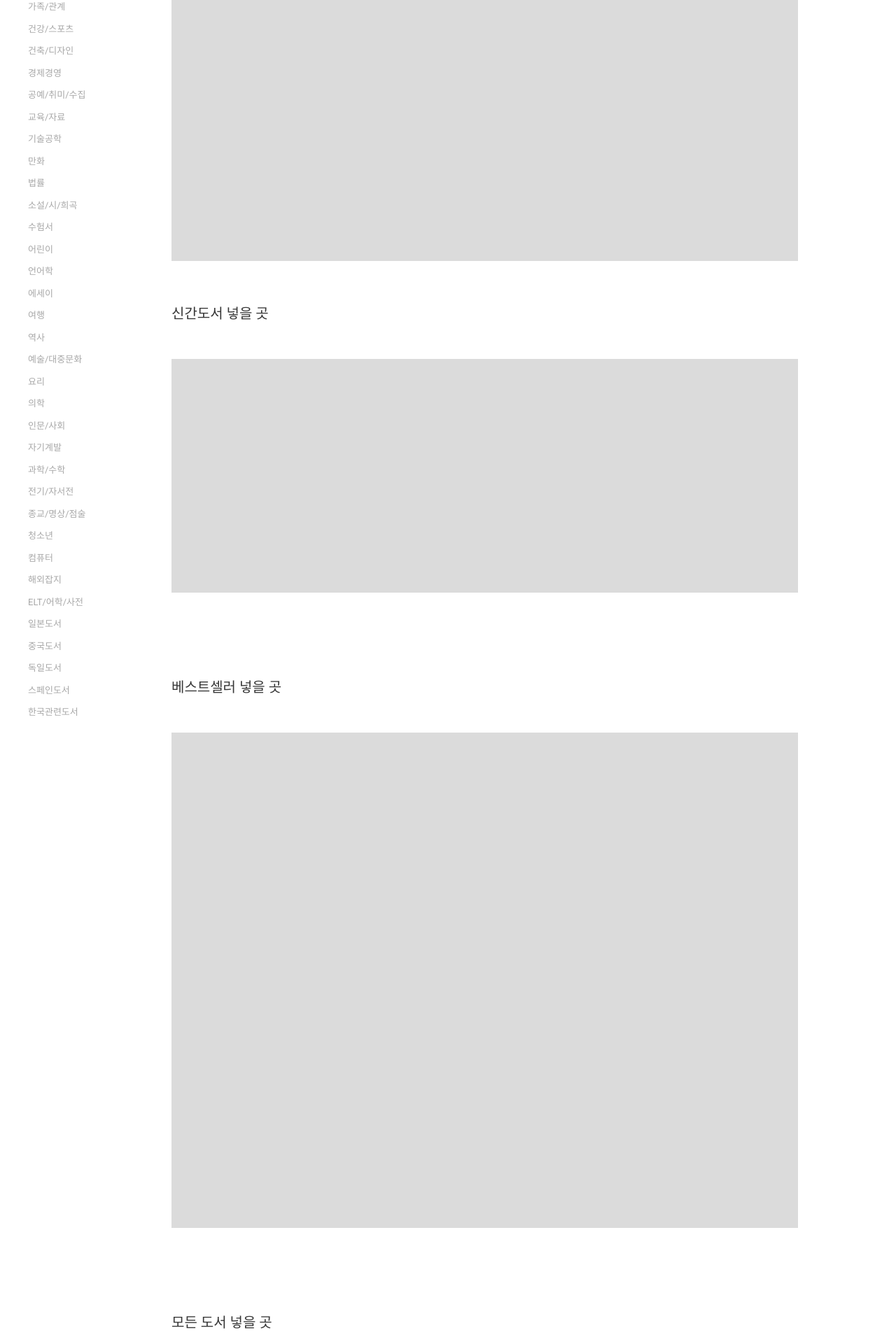
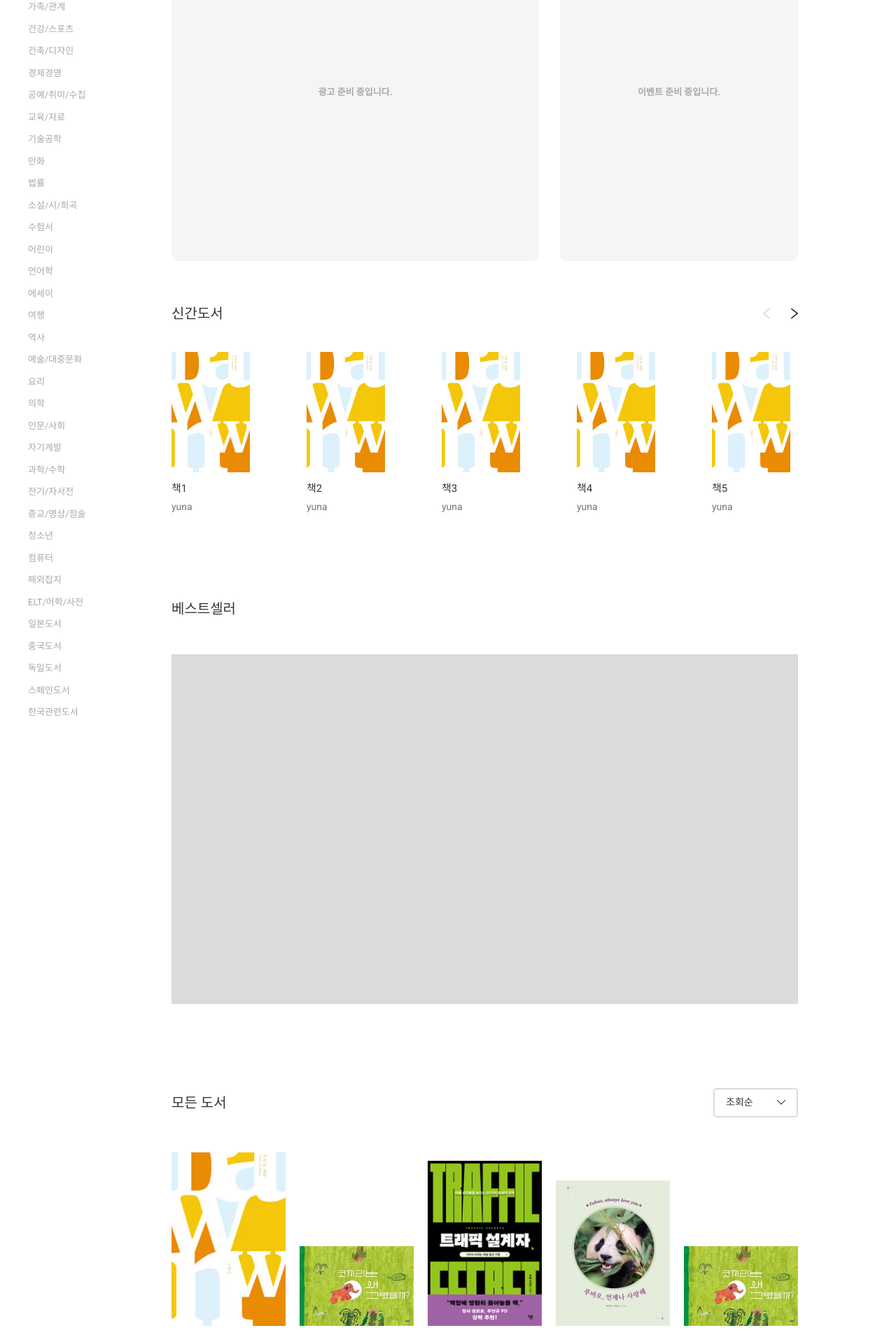
Before and after one commit to yunajoe/front_bookstore-README, a Next.js app: page /foreign in a window 1280 px wide. Shown: the part 320-2228 px from the top of the page at 70% size. Built offline with nearby package versions, Linux system fonts and the light colour scheme.

Commit message:
style: 일부 디자인 수정

```diff
--- a/src/components/layout/sidebarLayout.tsx
+++ b/src/components/layout/sidebarLayout.tsx
@@ -20,6 +20,8 @@ function SidebarLayout({
   children,
 }: SidebarLayoutProps) {
   return (
+    <div className='flex flex-col mobile:flex-center'>
+
       <MainLayout>
         <section
           role="contents"
@@ -37,6 +39,7 @@ function SidebarLayout({
           <div>{children}</div>
         </section>
       </MainLayout>
+      </div>
   );
 }
 
--- a/src/components/list/categoryBookList/categoryBookList.tsx
+++ b/src/components/list/categoryBookList/categoryBookList.tsx
@@ -3,11 +3,13 @@ import Link from "next/link";
 
 import PreviewBookInfo from "@/components/book/previewBookInfo/previewBookInfo";
 import DropDown from "@/components/dropDown/dropDown";
+import useCarouselEnv from "@/hooks/useCarouselEnv";
+
 import TestImage1 from '@/public/images/SampleBookCover1.jpeg';
 import { DomesticBookList } from "@/pages/api/mock/domesticBookListMock";
-import useCarouselEnv from "@/hooks/useCarouselEnv";
+
 interface CategoryBookList {
-  mainCategory: "국내" | "외국";
+  mainCategory: "domestic" | "foreign";
   subCategory?: string;
 }
 
--- a/src/pages/domestic/[category]/index.tsx
+++ b/src/pages/domestic/[category]/index.tsx
@@ -1,6 +1,11 @@
 import { useRouter } from 'next/router';
 import SidebarLayout from '@/components/layout/sidebarLayout';
 import Spacing from '@/components/container/spacing/spacing';
+import EventSection from '@/components/container/eventSection/eventSection';
+import CategoryCarousel from '@/components/carousel/categoryCarousel';
+import { carouselMockData } from '@/pages/api/mock/carouselMock';
+import { responsive } from '@/utils/checkResponsiveEnv';
+import CategoryBookList from '@/components/list/categoryBookList/categoryBookList';
 
 function CategoryPage() {
   const router = useRouter();
@@ -9,40 +14,23 @@ function CategoryPage() {
   return (
       <SidebarLayout isDomestic={true} location={category as string}>
         <Spacing height={[0, 0, 20]} />
-      <article>
+
+        <EventSection adsSizeClassName='w-[525px] h-[483px] tablet:w-297 tablet:h-275 mobile:w-330 mobile:h-178' eventSizeClassName='w-[340px] h-[483px] tablet:w-194 tablet:h-275 mobile:w-330 mobile:h-90'/>
+        <Spacing height={[60, 40, 40]} />
+
+        <CategoryCarousel data={carouselMockData} responsive={responsive} />
+        <Spacing height={[120, 80, 80]} />
+
+        <article className="flex flex-col gap-50 mobile:gap-20 tablet:gap-40">
+          <h1 className="text-20 text-black">베스트셀러</h1>
           <div
             role="temp"
-          className="h-[483px] w-[895px] bg-gray-1 mobile:h-[278px] mobile:w-[330px] tablet:h-[275px]
-            tablet:w-[511px]">
-          광고 넣을 곳!!!!!
-        </div>
-      </article>
-      <Spacing height={[60, 40, 40]} />
-      <article className="flex flex-col gap-50 mobile:gap-20 tablet:gap-40">
-        <h1 className="text-20 text-black">신간도서 넣을 곳</h1>
-        <div
-          role="temp"
-          className="h-[334px] w-[895px] bg-gray-1 mobile:h-[297px] mobile:w-[330px] tablet:h-[336px]
+            className="h-[500px] w-[895px] bg-gray-1 mobile:w-[330px]
             tablet:w-[511px]"></div>
         </article>
         <Spacing height={[120, 80, 80]} />
-      <article className="flex flex-col gap-50 mobile:gap-20 tablet:gap-40">
-        <h1 className="text-20 text-black">베스트셀러 넣을 곳</h1>
-        <div
-          role="temp"
-          className="h-[708px] w-[895px] bg-gray-1 mobile:h-[1735px] mobile:w-[330px]
-            tablet:h-[1464px] tablet:w-[511px]"></div>
-      </article>
-      <Spacing height={[120, 80, 80]} />
-      <article className="flex flex-col gap-50 mobile:gap-20 tablet:gap-40">
-        <div className="flex items-center justify-between">
-          <h1 className="text-20 text-black">모든 도서 넣을 곳</h1>
-        </div>
-        <div
-          role="temp"
-          className="h-[708px] w-[895px] bg-gray-1 mobile:h-[1735px] mobile:w-[330px]
-            tablet:h-[1464px] tablet:w-[511px]"></div>
-      </article>
+
+      <CategoryBookList mainCategory="domestic" subCategory={category as string} />
       </SidebarLayout>
   );
 }
--- a/src/pages/domestic/index.tsx
+++ b/src/pages/domestic/index.tsx
@@ -12,7 +12,6 @@ import { carouselMockData } from '../api/mock/carouselMock';
 
 export default function DomesticPage() {
   return (
-    <div className='flex flex-col mobile:flex-center'>
       <SidebarLayout isDomestic={true}>
         <Spacing height={[0, 0, 20]} />
 
@@ -31,8 +30,7 @@ export default function DomesticPage() {
         </article>
         <Spacing height={[120, 80, 80]} />
 
-        <CategoryBookList mainCategory="국내"/>
+        <CategoryBookList mainCategory="domestic"/>
       </SidebarLayout>
-    </div>
   );
 }
--- a/src/pages/foreign/[category]/index.tsx
+++ b/src/pages/foreign/[category]/index.tsx
@@ -1,6 +1,11 @@
 import { useRouter } from 'next/router';
 import SidebarLayout from '@/components/layout/sidebarLayout';
 import Spacing from '@/components/container/spacing/spacing';
+import EventSection from '@/components/container/eventSection/eventSection';
+import CategoryCarousel from '@/components/carousel/categoryCarousel';
+import { carouselMockData } from '@/pages/api/mock/carouselMock';
+import { responsive } from '@/utils/checkResponsiveEnv';
+import CategoryBookList from '@/components/list/categoryBookList/categoryBookList';
 
 function CategoryPage() {
   const router = useRouter();
@@ -9,40 +14,23 @@ function CategoryPage() {
   return (
       <SidebarLayout isDomestic={false} location={category as string}>
         <Spacing height={[0, 0, 20]} />
-      <article>
+
+        <EventSection adsSizeClassName='w-[525px] h-[483px] tablet:w-297 tablet:h-275 mobile:w-330 mobile:h-178' eventSizeClassName='w-[340px] h-[483px] tablet:w-194 tablet:h-275 mobile:w-330 mobile:h-90'/>
+        <Spacing height={[60, 40, 40]} />
+
+        <CategoryCarousel data={carouselMockData} responsive={responsive} />
+        <Spacing height={[120, 80, 80]} />
+
+        <article className="flex flex-col gap-50 mobile:gap-20 tablet:gap-40">
+          <h1 className="text-20 text-black">베스트셀러</h1>
           <div
             role="temp"
-          className="h-[483px] w-[895px] bg-gray-1 mobile:h-[278px] mobile:w-[330px] tablet:h-[275px]
-            tablet:w-[511px]">
-          광고 넣을 곳!!!!!
-        </div>
-      </article>
-      <Spacing height={[60, 40, 40]} />
-      <article className="flex flex-col gap-50 mobile:gap-20 tablet:gap-40">
-        <h1 className="text-20 text-black">신간도서 넣을 곳</h1>
-        <div
-          role="temp"
-          className="h-[334px] w-[895px] bg-gray-1 mobile:h-[297px] mobile:w-[330px] tablet:h-[336px]
+            className="h-[500px] w-[895px] bg-gray-1 mobile:w-[330px]
             tablet:w-[511px]"></div>
         </article>
         <Spacing height={[120, 80, 80]} />
-      <article className="flex flex-col gap-50 mobile:gap-20 tablet:gap-40">
-        <h1 className="text-20 text-black">베스트셀러 넣을 곳</h1>
-        <div
-          role="temp"
-          className="h-[708px] w-[895px] bg-gray-1 mobile:h-[1735px] mobile:w-[330px]
-            tablet:h-[1464px] tablet:w-[511px]"></div>
-      </article>
-      <Spacing height={[120, 80, 80]} />
-      <article className="flex flex-col gap-50 mobile:gap-20 tablet:gap-40">
-        <div className="flex items-center justify-between">
-          <h1 className="text-20 text-black">모든 도서 넣을 곳</h1>
-        </div>
-        <div
-          role="temp"
-          className="h-[708px] w-[895px] bg-gray-1 mobile:h-[1735px] mobile:w-[330px]
-            tablet:h-[1464px] tablet:w-[511px]"></div>
-      </article>
+
+      <CategoryBookList mainCategory="foreign" subCategory={category as string} />
       </SidebarLayout>
   );
 }
--- a/src/pages/foreign/index.tsx
+++ b/src/pages/foreign/index.tsx
@@ -2,45 +2,35 @@
 
 import SidebarLayout from '@/components/layout/sidebarLayout';
 import Spacing from '@/components/container/spacing/spacing';
+import CategoryCarousel from '@/components/carousel/categoryCarousel';
+import CategoryBookList from '@/components/list/categoryBookList/categoryBookList';
+import EventSection from '@/components/container/eventSection/eventSection';
 
-export default function ForeignPage() {
+import { responsive } from '@/utils/checkResponsiveEnv';
+
+import { carouselMockData } from '../api/mock/carouselMock';
+
+export default function DomesticPage() {
   return (
       <SidebarLayout isDomestic={false}>
         <Spacing height={[0, 0, 20]} />
-      <article>
+
+        <EventSection adsSizeClassName='w-[525px] h-[483px] tablet:w-297 tablet:h-275 mobile:w-330 mobile:h-178' eventSizeClassName='w-[340px] h-[483px] tablet:w-194 tablet:h-275 mobile:w-330 mobile:h-90'/>
+        <Spacing height={[60, 40, 40]} />
+
+        <CategoryCarousel data={carouselMockData} responsive={responsive} />
+        <Spacing height={[120, 80, 80]} />
+
+        <article className="flex flex-col gap-50 mobile:gap-20 tablet:gap-40">
+          <h1 className="text-20 text-black">베스트셀러</h1>
           <div
             role="temp"
-          className="h-[483px] w-[895px] bg-gray-1 mobile:h-[278px] mobile:w-[330px] tablet:h-[275px]
-            tablet:w-[511px]">
-          광고 넣을 곳!!!!!
-        </div>
-      </article>
-      <Spacing height={[60, 40, 40]} />
-      <article className="flex flex-col gap-50 mobile:gap-20 tablet:gap-40">
-        <h1 className="text-20 text-black">신간도서 넣을 곳</h1>
-        <div
-          role="temp"
-          className="h-[334px] w-[895px] bg-gray-1 mobile:h-[297px] mobile:w-[330px] tablet:h-[336px]
+            className="h-[500px] w-[895px] bg-gray-1 mobile:w-[330px]
             tablet:w-[511px]"></div>
         </article>
         <Spacing height={[120, 80, 80]} />
-      <article className="flex flex-col gap-50 mobile:gap-20 tablet:gap-40">
-        <h1 className="text-20 text-black">베스트셀러 넣을 곳</h1>
-        <div
-          role="temp"
-          className="h-[708px] w-[895px] bg-gray-1 mobile:h-[1735px] mobile:w-[330px]
-            tablet:h-[1464px] tablet:w-[511px]"></div>
-      </article>
-      <Spacing height={[120, 80, 80]} />
-      <article className="flex flex-col gap-50 mobile:gap-20 tablet:gap-40">
-        <div className="flex items-center justify-between">
-          <h1 className="text-20 text-black">모든 도서 넣을 곳</h1>
-        </div>
-        <div
-          role="temp"
-          className="h-[708px] w-[895px] bg-gray-1 mobile:h-[1735px] mobile:w-[330px]
-            tablet:h-[1464px] tablet:w-[511px]"></div>
-      </article>
+
+        <CategoryBookList mainCategory="foreign"/>
       </SidebarLayout>
   );
 }
```
Lines whose indentation alone changed are shown as unchanged.
